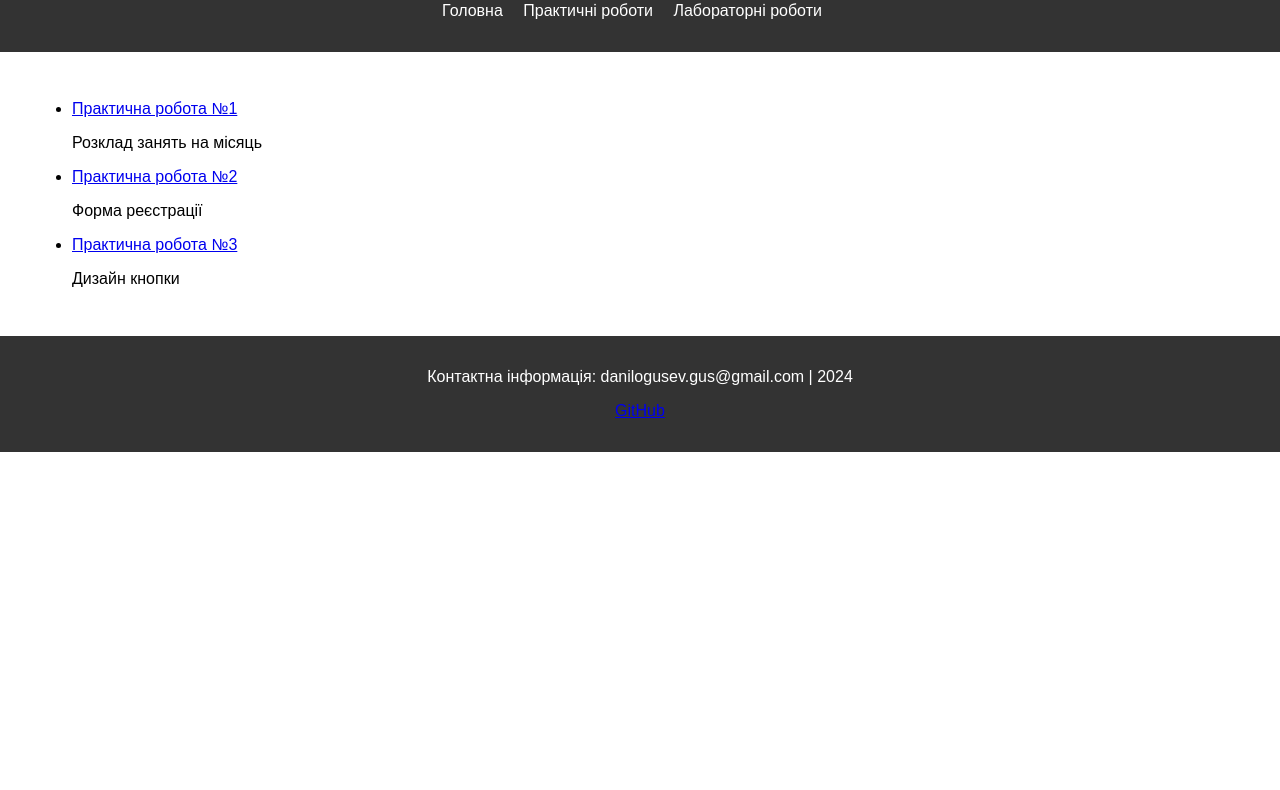
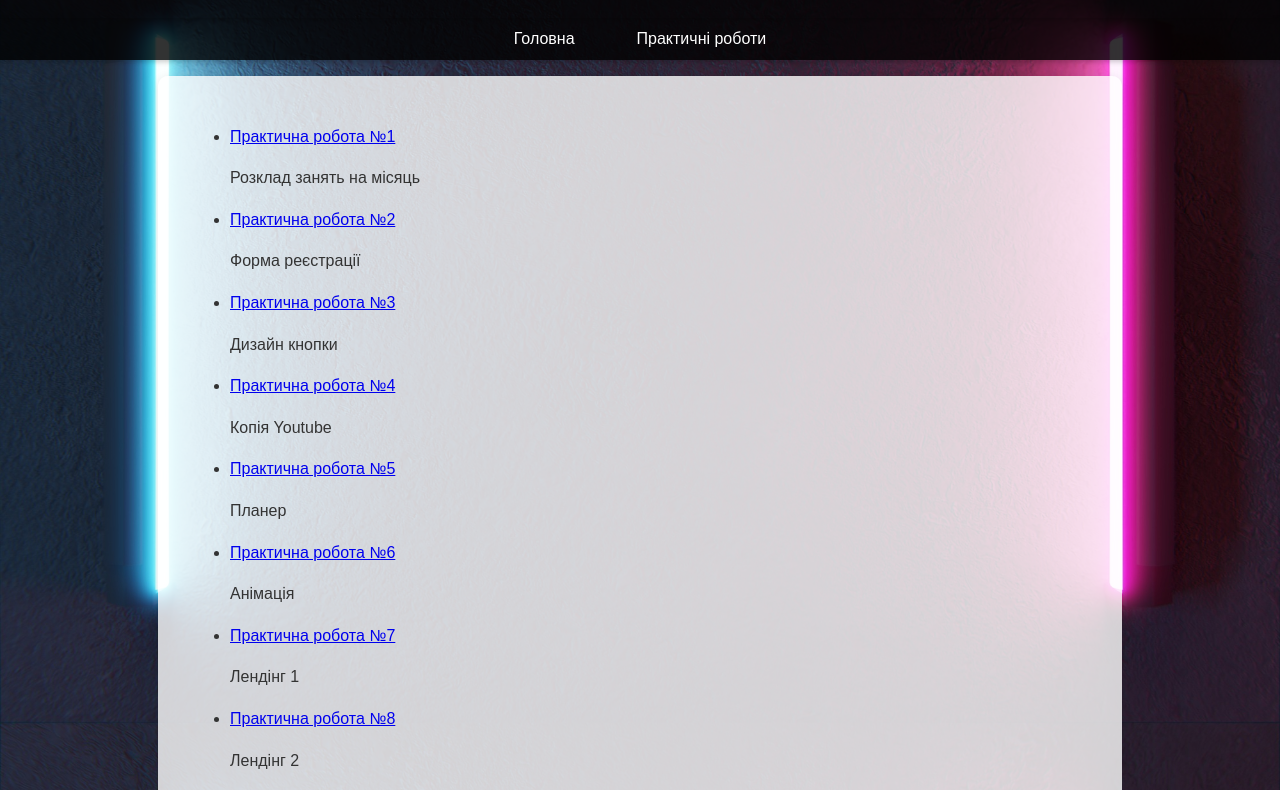
Before and after one commit to goosevv/personal_website, a plain HTML site: page pages/practical.html in a window 1280 px wide. Shown: the part 94-884 px from the top of the page. Before the commit the page ends 800 px from the top, so only its background shows below. Drawn offline with Linux system fonts and the light colour scheme.

Commit message:
Final Commit

```diff
--- a/css/styles.css
+++ b/css/styles.css
@@ -2,40 +2,85 @@ body {
     font-family: Arial, sans-serif;
     margin: 0;
     padding: 0;
+    background-size: cover;
+    color: #333;
+    line-height: 1.6;
+    background: url('/images/background.jpg') no-repeat center center fixed;
+    background-size: cover; /* Зображення займає всю площу */
 }
 header, footer {
-    background-color: #333;
-    color: white;
+    background: rgba(0, 0, 0, 0.8);
+    color: #fff;
+    padding: 1.5rem;
     text-align: center;
-    padding: 1rem 0;
+    box-shadow: 0 2px 5px rgba(0, 0, 0, 0.2);
 }
+
+header h1 {
+    font-size: 2.5rem;
+    margin: 0;
+}
+
+/* Меню навігації */
 nav ul {
+    display: flex;
+    justify-content: center;
     list-style: none;
-    padding: 0;
+    margin: 0;
+    padding: 0.5rem;
+    background: rgba(0, 0, 0, 0.8);
+    box-shadow: 0 2px 5px rgba(0, 0, 0, 0.2);
 }
+
 nav ul li {
-    display: inline;
-    margin-right: 1rem;
+    margin: 0 15px;
 }
+
 nav ul li a {
-    color: white;
+    color: #fff;
     text-decoration: none;
+    padding: 0.5rem 1rem;
+    transition:  0.3s, color 0.3s;
 }
-main {
+
+nav ul li a:hover {
+    background: #fff;
+    color: #333;
+    border-radius: 5px;
+}
+
+/* Секції */
+section {
     padding: 2rem;
+    margin: 1rem auto;
+    max-width: 900px;
+    background: rgba(255, 255, 255, 0.8);
+    border-radius: 10px;
+    box-shadow: 0 2px 10px rgba(0, 0, 0, 0.1);
 }
-table {
-    width: 100%;
-    border-collapse: collapse;
+
+/* Зображення профілю */
+.profile_pic {
+    display: block;
+    margin: 0 auto 1rem;
+    border-radius: 3%;
+    width: 300px;
+    height: 300px;
+    object-fit: cover;
+    object-position: center;
+    border: 2px solid #333;
+}
+
+/* Футер */
+footer {
+    background: rgba(0, 0, 0, 0.8);
+    color: #fff;
+    text-align: center;
+    padding: 1rem;
     margin-top: 1rem;
+    font-size: 0.9rem;
 }
-table, th, td {
-    border: 1px solid #ddd;
-}
-th, td {
-    padding: 0.5rem;
-    text-align: left;
-}
+
 form {
     margin: 20px 0;
     max-width: 400px;
@@ -52,11 +97,11 @@ input, select {
     border-radius: 4px;
 }
 input[type="submit"] {
-    background-color: #4CAF50;
+    background-color: orangered;
     color: white;
     border: none;
     cursor: pointer;
 }
 input[type="submit"]:hover {
-    background-color: #45a049;
+    background-color: #ff0800;
 }
--- a/pages/practical.html
+++ b/pages/practical.html
@@ -9,15 +9,13 @@
 <body>
     <header>
         <h1>Список практичних робіт</h1>
-        <nav>
-            <ul>
-                <li><a href="index.html">Головна</a></li>
-                <li><a href="practical.html">Практичні роботи</a></li>
-                <li><a href="labs.html">Лабораторні роботи</a></li>
-            </ul>
-        </nav>
     </header>
-
+    <nav>
+        <ul>
+            <li><a href="../index.html">Головна</a></li>
+            <li><a href="/pages/practical.html">Практичні роботи</a></li>
+        </ul>
+    </nav>
     <main>
         <section>
             <ul>
@@ -26,19 +24,39 @@
                     <p>Розклад занять на місяць</p>
                 </li>
                 <li>
-                    <a href="practical2.html">Практична робота №2</a>
+                    <a href="lab2.html">Практична робота №2</a>
                     <p>Форма реєстрації</p>
                 </li>
                 <li>
                     <a href="practical3.html">Практична робота №3</a>
                     <p>Дизайн кнопки</p>
                 </li>
+                <li>
+                    <a href="practical4.html">Практична робота №4</a>
+                    <p>Копія Youtube</p>
+                </li>
+                <li>
+                    <a href="practical5.html">Практична робота №5</a>
+                    <p>Планер</p>
+                </li>
+                <li>
+                    <a href="practical6.html">Практична робота №6</a>
+                    <p>Анімація</p>
+                </li>
+                <li>
+                    <a href="practical7.html">Практична робота №7</a>
+                    <p>Лендінг 1</p>
+                </li>
+                <li>
+                    <a href="practical8.html">Практична робота №8</a>
+                    <p>Лендінг 2</p>
+                </li>
             </ul>
         </section>
     </main>
 
     <footer>
-        <p>Контактна інформація: danilogusev.gus@gmail.com | 2024</p>
+        <p>Контактна інформація: danilogusev.gus@gmail.com | © 2024 Гусєв Даніл</p>
         <p><a href="https://github.com/goosevv">GitHub</a></p>
     </footer>
 </body>
```
Also changed, not shown: index.html (+11 -6 lines), pages/about.html (added, +43 -0 lines), pages/lab2.html (+3 -4 lines), pages/labs.html (deleted, +0 -32 lines), pages/practical1.html (+2 -4 lines), images/background.jpg (added), images/your-photo.jpg (added).
